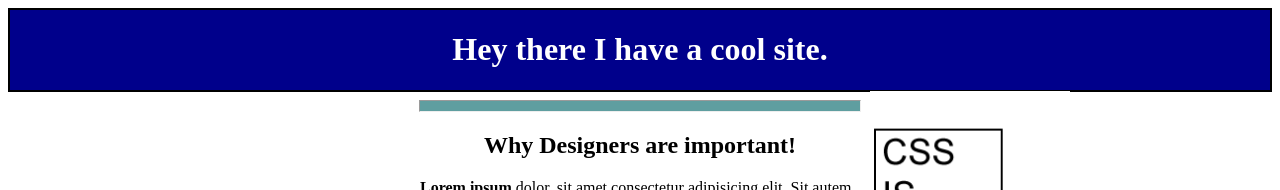
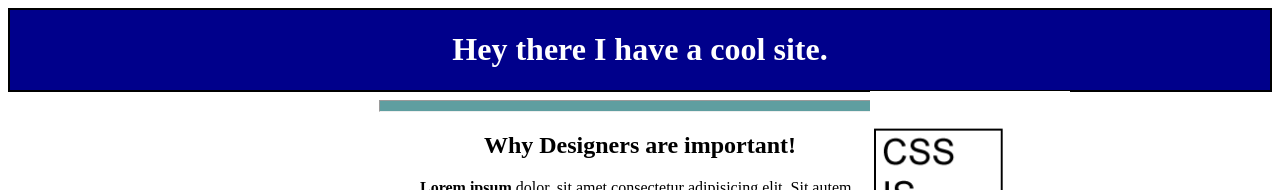
Before and after one commit to TannorWallace/after-lunch-challenge, a plain HTML site: page index.html in a window 1280 px wide. Shown: the top 190 px of the page. Drawn offline with Linux system fonts and the light colour scheme.

Commit message:
ok now...really STAHP!!

```diff
--- a/style.css
+++ b/style.css
@@ -18,7 +18,7 @@ header{
 }
 
 hr{
-  width: 55vh;
+  width: 65vh;
   height: 10px;
  background-color:cadetblue;
 }
```
